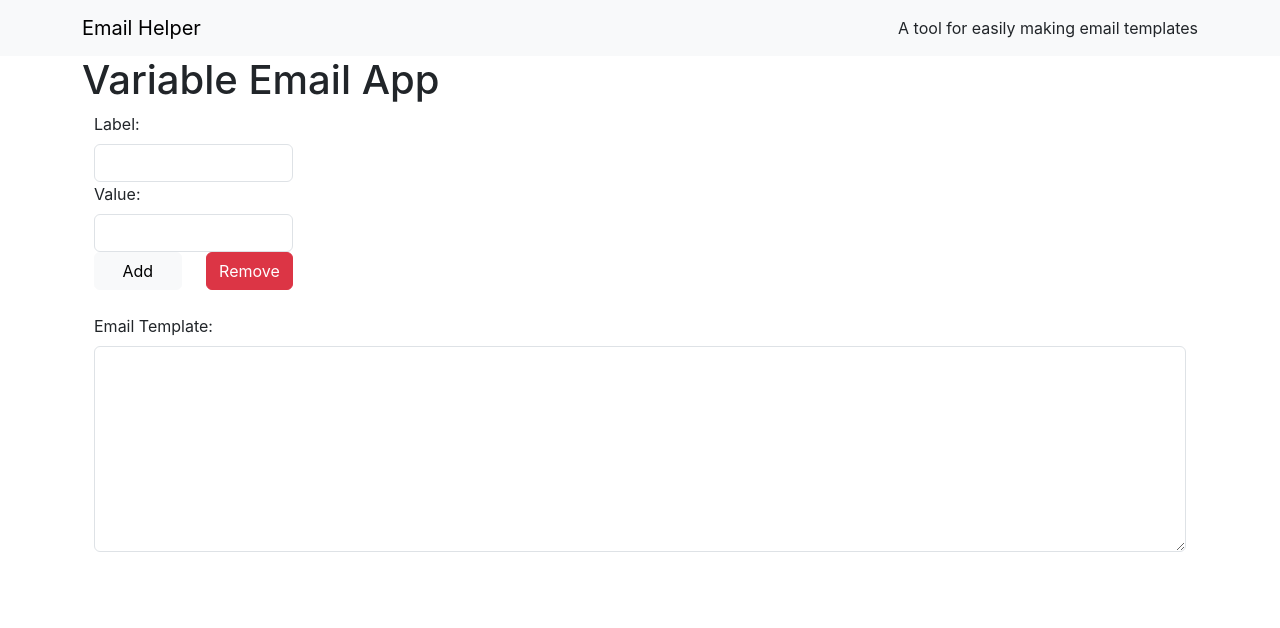
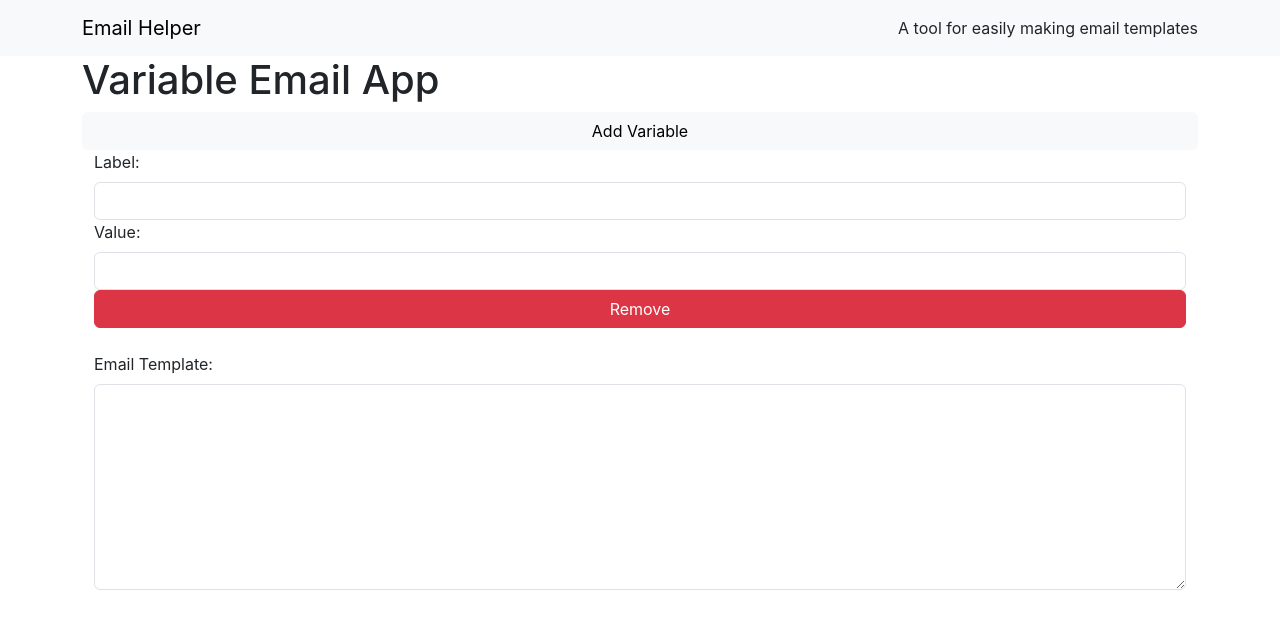
Before and after one commit to mckinney99/email-maker, a React (Create React App) app: page / in a window 1280 px wide. Shown: the top 628 px of the page. Built offline with nearby package versions, Linux system fonts and the light colour scheme.

Commit message:
added var form

```diff
--- a/src/components/VariableForm.jsx
+++ b/src/components/VariableForm.jsx
@@ -8,11 +8,14 @@ import {
 } from 'react-bootstrap';
 
 const VariableForm = ({ onAddVariable }) => {
+  let newVariable = { label: '', value: '' }
+
   const [label, setLabel] = useState('');
   const [value, setValue] = useState('');
+  const [variableFields, setVariableFields] = useState([newVariable])
 
-  const handleSubmit = (e) => {
-    const { name, value } = e.target;
+  const handleChange = (index, event) => {
+    const { name, value } = event.target;
     if (name === 'label') {
       setLabel(value);
     } else if (name === 'value') {
@@ -21,9 +24,31 @@ const VariableForm = ({ onAddVariable }) => {
     onAddVariable(label, value);
   };
 
+
+  const handleAddVariableClick = () => {
+    let newVariable = { label: '', value: '' }
+    setVariableFields([...variableFields, newVariable])
+  };
+
+  const removeVariable = (index) => {
+    let data = [...variableFields]
+    data.splice(index, 1)
+    setVariableFields(data)
+  }
+
   return (
     <Container>
       <Row>
+      <Button
+        className="w-100"
+        variant="light"
+        type="submit"
+        onClick={() => handleAddVariableClick()}
+      >
+        Add Variable
+      </Button>
+      {variableFields.map((input, index) => {
+        return(
           <Col>
           <Form>
             <Form.Group controlId="label">
@@ -31,9 +56,8 @@ const VariableForm = ({ onAddVariable }) => {
               <Form.Control
                 type="text"
                 name="label"
-              value={label}
-              onChange={(e) => handleSubmit(e)}
-              required
+                value={input.label}
+                onChange={(event) => handleChange(index, event)}
               />
             </Form.Group>
             <Form.Group controlId="value">
@@ -41,26 +65,17 @@ const VariableForm = ({ onAddVariable }) => {
               <Form.Control
                 type="text"
                 name="value"
-              value={value}
-              onChange={(e) => handleSubmit(e)}
-              required
+                value={input.value}
+                onChange={(event) => handleChange(index, event)}
               />
             </Form.Group>
             <Row>
               <Col>
                 <Button
                   className="w-100"
-                variant="light"
-                type="submit"
-              >
-                Add
-              </Button>
-            </Col>
-            <Col>
-              <Button
-                className="w-100"
                   variant="danger"
                   type="submit"
+                  onClick={() => removeVariable(index)}
                   >
                   Remove
                 </Button>
@@ -69,10 +84,15 @@ const VariableForm = ({ onAddVariable }) => {
 
           </Form>
           </Col>
-        <Col></Col>
-        <Col></Col>
-        <Col></Col>
-        <Col></Col>
+
+
+        )
+
+      }
+
+      )
+
+    }
     </Row>
     </Container>
   );
--- a/src/pages/Home.jsx
+++ b/src/pages/Home.jsx
@@ -10,7 +10,6 @@ export default function Home() {
   const [variables, setVariables] = useState([]);
 
   const handleAddVariable = (label, value) => {
-    console.log([...variables])
     setVariables([{ label, value }]);
   };
 
```
Lines whose indentation alone changed are shown as unchanged.
